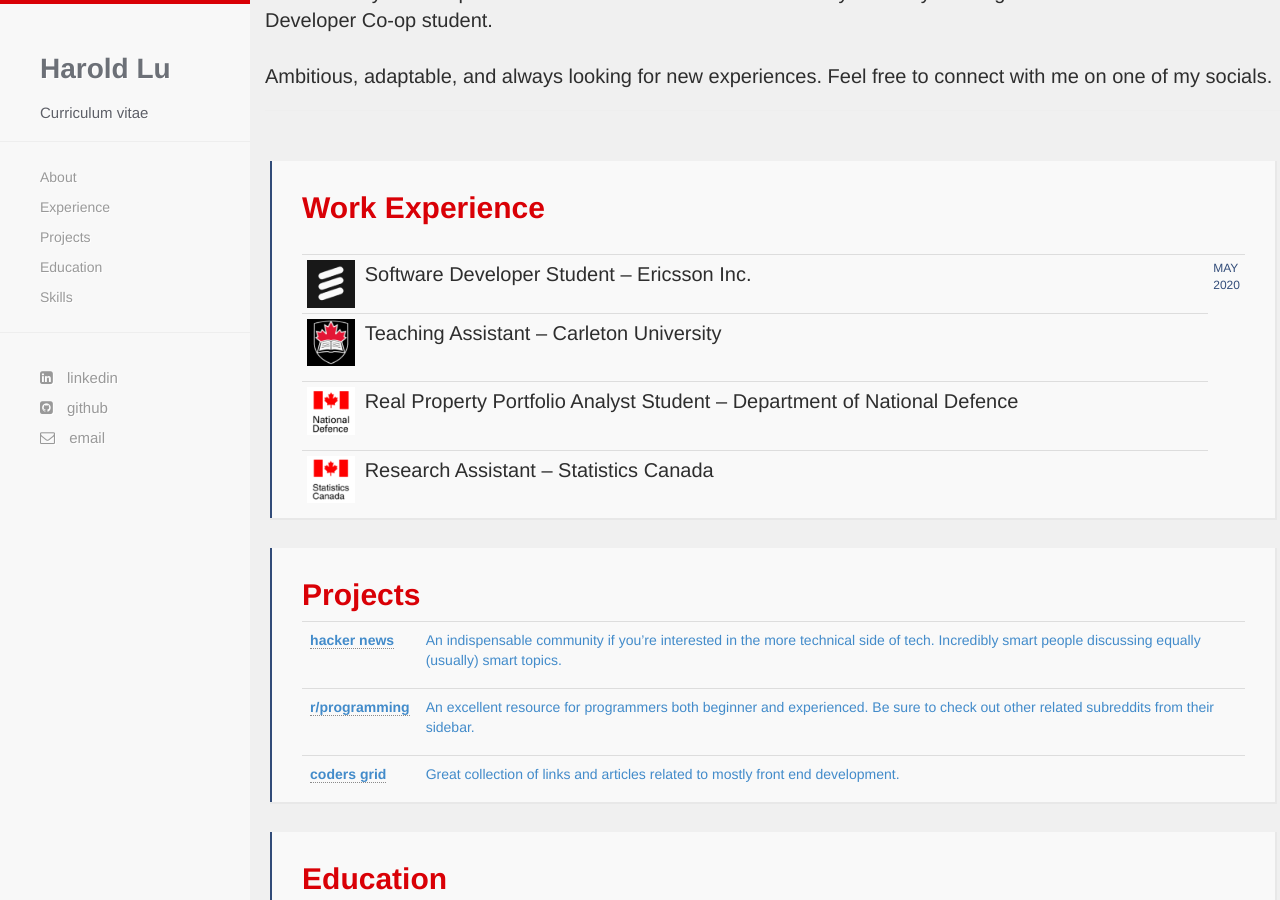
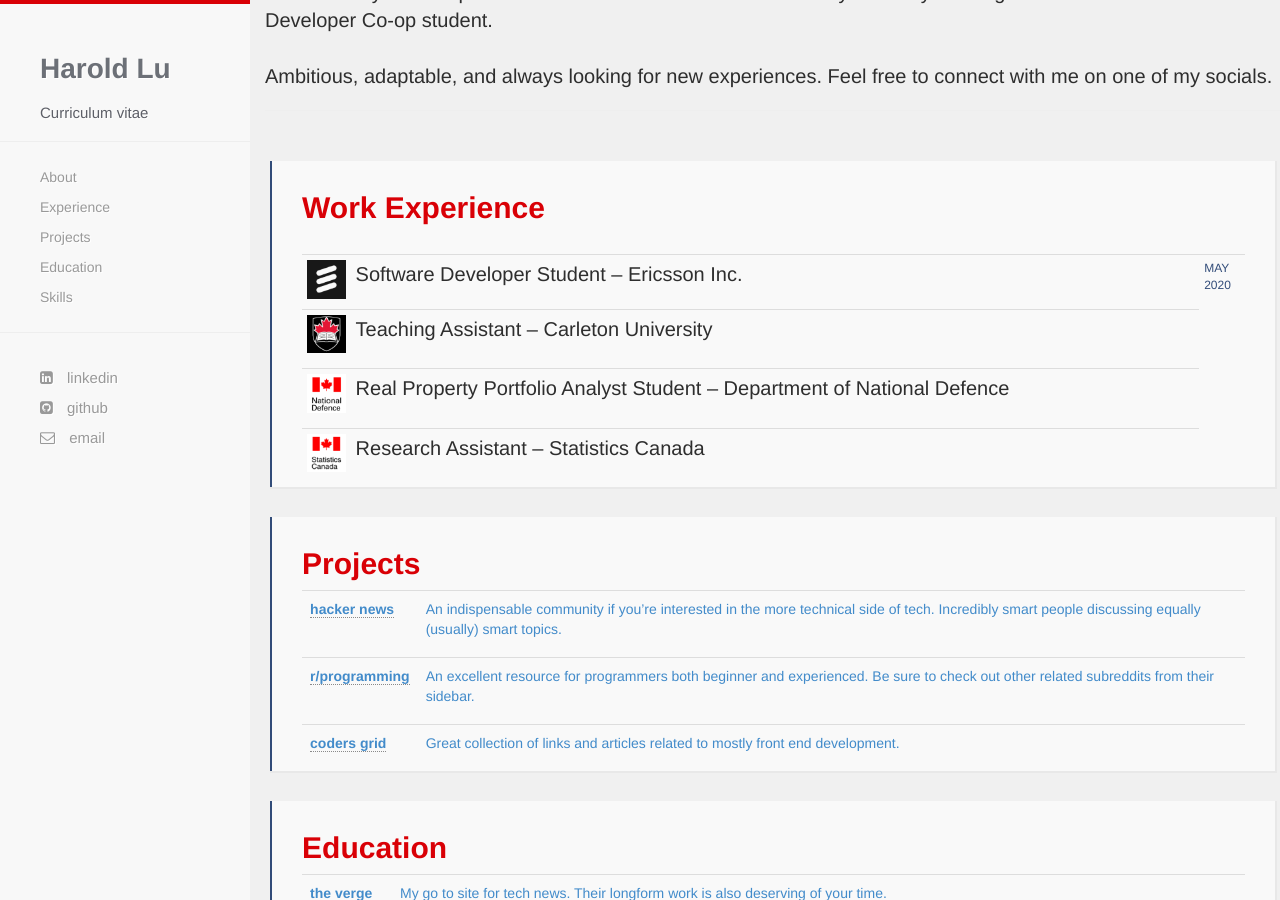
Before and after one commit to harold-lu/harold-lu.github.io, a Jekyll site: the page built from index.html, in a window 1280 px wide and 900 px high, scrolled down 840 px. Built offline with Jekyll 4.4.1, drawn with Linux system fonts in a browser that asks for light colours; nearby versions of some CDN libraries; some web fonts are replaced.

Commit message:
table update

```diff
--- a/index.html
+++ b/index.html
@@ -27,7 +27,7 @@ title: Herring Cove
       <table class="table table-condensed" style="width:100%">
         <tbody>
           <tr>
-            <td style="width:140px">
+            <td>
               <img src="{{ site.baseurl }}/images/ericsson.jpg" alt="Ericsson logo"></img>
 			  <!--<p class="p1"><span class="s2"><img src="{{ site.baseurl }}/images/ericsson.jpg" alt="Ericsson logo" ></span></p> -->
             </td>
```
